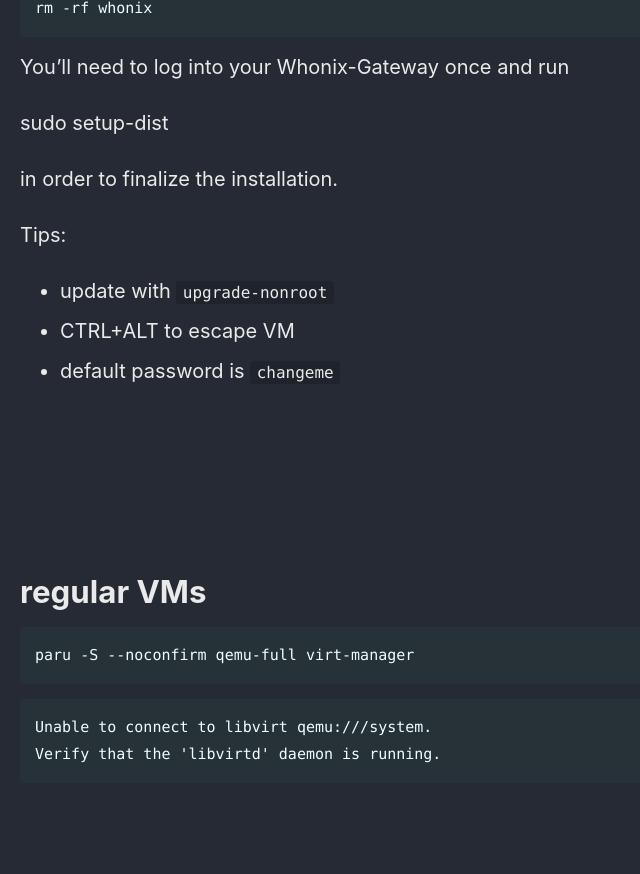
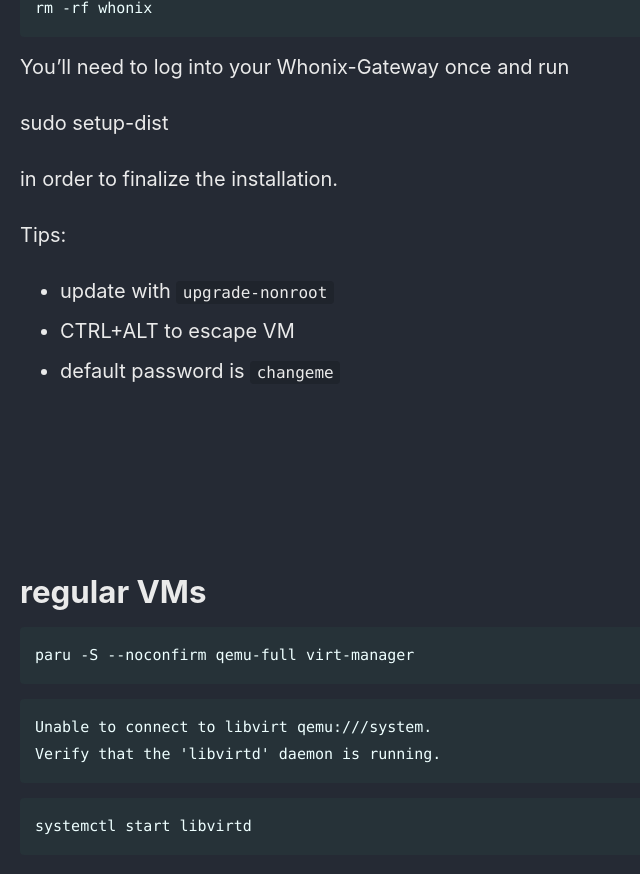
Before and after one commit to Connor-McCartney/Connor-McCartney.github.io, a Jekyll site: the page built from _pages/misc/qemu.md, in a window 1280 px wide and 900 px high, scrolled down 3791 px. Shown: the top 874 px of the window, without its empty margins (0-640 px from the left). Built offline with Jekyll 4.4.1, drawn with Linux system fonts in a browser that asks for light colours; cached includes are drawn as plain includes; before the commit the page ends 4619 px from its top, so only the background shows below that.

Commit message:
Update qemu.md

````diff
--- a/_pages/misc/qemu.md
+++ b/_pages/misc/qemu.md
@@ -177,3 +177,7 @@ paru -S --noconfirm qemu-full virt-manager
 Unable to connect to libvirt qemu:///system.
 Verify that the 'libvirtd' daemon is running.
 ```
+
+```
+systemctl start libvirtd
+```
````
